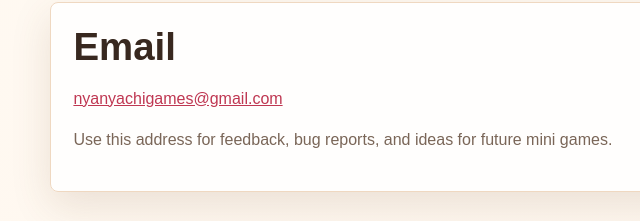
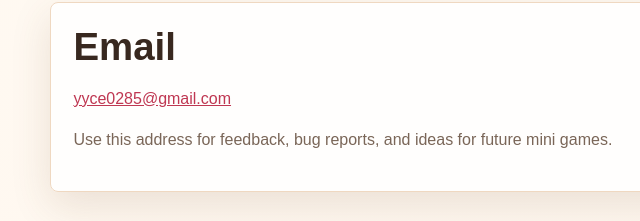
Before and after one commit to nyanyachi/nyanya-mini-games, a plain HTML site: page contact.html in a window 1280 px wide. Shown: the part 469-690 px from the top of the page, 0-640 px from the left. Drawn offline with Linux system fonts and the light colour scheme.

Commit message:
change contact email

```diff
--- a/contact.html
+++ b/contact.html
@@ -35,7 +35,7 @@
 
     <section class="text-page">
       <h2>Email</h2>
-      <p><a href="mailto:nyanyachigames@gmail.com">nyanyachigames@gmail.com</a></p>
+      <p><a href="mailto:yyce0285@gmail.com">yyce0285@gmail.com</a></p>
       <p>Use this address for feedback, bug reports, and ideas for future mini games.</p>
     </section>
   </main>
```
